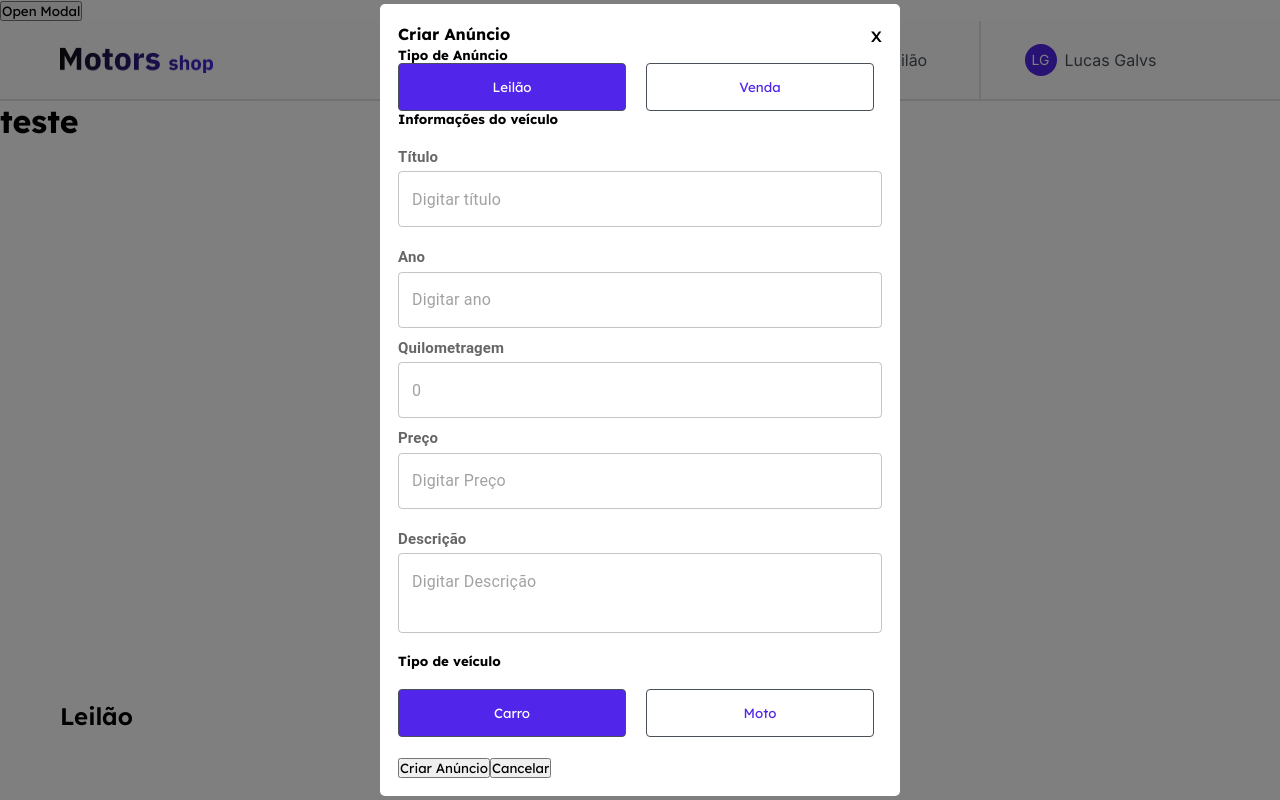
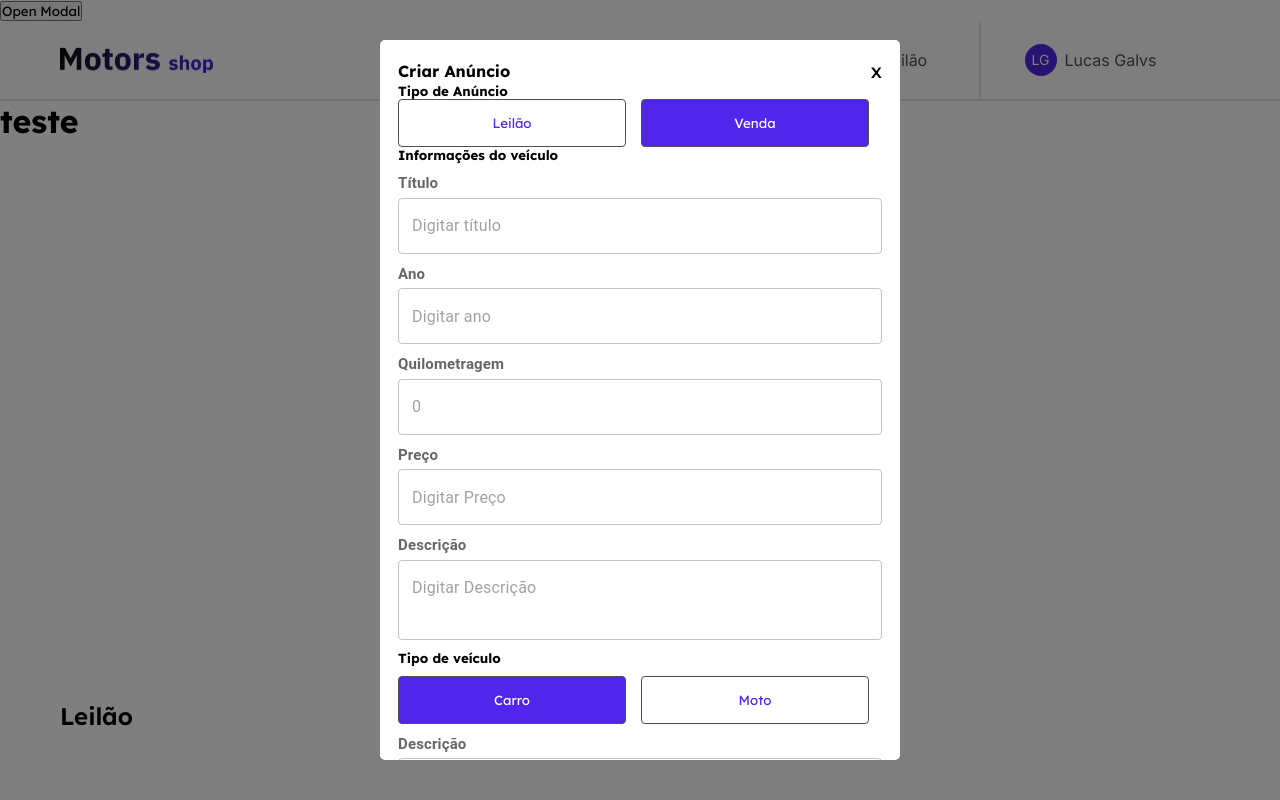
Before and after one commit to E-ecommerce-Motors/ecommerce-motors-front-end, a React (Vite) app: page / in a window 1280 px wide. Both pictures are taken after a click on the button "Open Modal". Shown: the top 800 px of the page. Built offline with nearby package versions, Linux system fonts and the light colour scheme; no server answers.

Commit message:
feat: now the body scroll is hidden when modal is opened

```diff
--- a/src/shared/components/CreateAnnouncementModal/index.tsx
+++ b/src/shared/components/CreateAnnouncementModal/index.tsx
@@ -11,18 +11,29 @@ import {
 import CreateAnnouncementProvider, {
   CreateAnnouncementContext,
 } from "../../providers/AnnouncementContext";
+import { toast } from "react-toastify";
+
+// typeAnnouncement,
+//         title,
+//         year,
+//         mileage,
+//         price,
+//         description,
+//         typeVehicle,
 
 const CreateAnnouncementModal = () => {
-  const { register, handleSubmit, reset } = useForm();
+  const { register, handleSubmit } = useForm();
 
   const onSubmit = async (data: any) => {
-    try {
-      const response = await api.post("announcements", data);
-      console.log(data);
-      reset();
-    } catch (error) {
-      console.error(error);
-    }
+    console.log(data);
+    api
+      .post("announcements", data)
+      .then((res) => {
+        toast.success("Aoba, bão?");
+      })
+      .catch((error) => {
+        toast.error(error.response.data.message);
+      });
   };
 
   const {
@@ -32,8 +43,9 @@ const CreateAnnouncementModal = () => {
     handleTypeClick,
     handleOfferClick,
     isOpen,
-    setIsOpen
   } = useContext(CreateAnnouncementContext);
+
+
 
   return (
     <>
@@ -46,19 +58,23 @@ const CreateAnnouncementModal = () => {
             <form onSubmit={handleSubmit(onSubmit)}>
               <div className="headerContent">
                 <h4>Criar Anúncio</h4>
-                <CloseButton onClick={toggleModal}>x</CloseButton>
+                <CloseButton onClick={toggleModal} type="button">x</CloseButton>
               </div>
               <h5>Tipo de Anúncio</h5>
               <div className="selectableContainer">
                 <SelectableButton
                   onClick={() => handleOfferClick("Leilao")}
                   isSelected={selectedOffer === "Leilao"}
+                  {...register("auction")}
+                  type="button"
                 >
                   Leilão
                 </SelectableButton>
                 <SelectableButton
                   onClick={() => handleOfferClick("Venda")}
                   isSelected={selectedOffer === "Venda"}
+                  {...register("sale")}
+                  type="button"
                 >
                   Venda
                 </SelectableButton>
@@ -100,19 +116,38 @@ const CreateAnnouncementModal = () => {
                   <SelectableButton
                     onClick={() => handleTypeClick("Carro")}
                     isSelected={selectedType === "Carro"}
+                    {...register("car")}
+                    type="button"
                   >
                     Carro
                   </SelectableButton>
                   <SelectableButton
                     onClick={() => handleTypeClick("Moto")}
                     isSelected={selectedType === "Moto"}
+                    {...register("motorcycle")}
+                    type="button"
                   >
                     Moto
                   </SelectableButton>
                 </div>
+                <TextFieldInput
+                  labelText="Descrição"
+                  placeholderText="Digitar Descrição"
+
+
+                  inputHeight={80}
+                  {...register("description")}
+                />
+                <TextFieldInput
+                  labelText="Descrição"
+                  placeholderText="Digitar Descrição"
+
+
+                  {...register("description")}
+                />
                 <div className="createCancel">
                   <button type="submit">Criar Anúncio</button>
-                  <button>Cancelar</button>
+                  <button type="button">Cancelar</button>
                 </div>
               </div>
             </form>
--- a/src/shared/components/CreateAnnouncementModal/style.ts
+++ b/src/shared/components/CreateAnnouncementModal/style.ts
@@ -23,10 +23,11 @@ export const ModalWrapper = styled.div`
   width: 100%;
   height: 100%;
   background-color: rgba(0, 0, 0, 0.5);
+
 `;
 
 export const ModalContent = styled.div`
-position: absolute;
+  position: fixed;
   display: flex;
   flex-direction: column;
   background-color: white;
@@ -34,8 +35,33 @@ position: absolute;
   border-radius: 5px;
   position: relative;
   width: 90%;
+  height: 90%;
+  overflow-y: scroll;
   max-width: 520px;
   gap: 20px;
+  z-index: 10;
+  &::-webkit-scrollbar-track
+{
+	box-shadow: inset 0 0 6px rgba(0,0,0,0.3);
+	border-radius: 10px;
+	background-color: #F5F5F5;
+  margin: 3px;
+}
+
+&::-webkit-scrollbar
+{
+	width: 7px;
+	background-color: #F5F5F5;
+  margin: 3px;
+}
+
+&::-webkit-scrollbar-thumb
+{
+	border-radius: 5px;
+	box-shadow: inset 0 0 6px rgba(0,0,0,.3);
+	background-color: lightgrey;
+}
+
   .headerContent {
     display: flex;
     justify-content: space-between;
@@ -45,12 +71,12 @@ position: absolute;
   .selectableContainer {
     display: flex;
     font-size: 16px;
-    gap: 20px;
+    gap: 15px;
     width: 100%;
   }
   .carInfo {
     display: flex;
-    gap: 20px;
+    gap: 10px;
     width: 100%;
     flex-direction: column;
     .yearKmPrice {
@@ -60,8 +86,8 @@ position: absolute;
       flex-wrap: wrap;
     }
     .carImage {
-        display: flex;
-        flex-direction: column;
+      display: flex;
+      flex-direction: column;
     }
   }
 `;
--- a/src/shared/components/TextFieldInput/index.tsx
+++ b/src/shared/components/TextFieldInput/index.tsx
@@ -1,4 +1,3 @@
-import TextField from "@mui/material/TextField";
 import InputLabel from "@mui/material/InputLabel";
 import { ContentTextAreaInput, CustomTextField } from "./styles";
 
--- a/src/shared/providers/AnnouncementContext.tsx
+++ b/src/shared/providers/AnnouncementContext.tsx
@@ -1,4 +1,5 @@
 import React, { createContext, useState } from "react";
+import { useForm } from "react-hook-form";
 
 type AnnouncementType = string;
 type VehicleType = string;
@@ -24,11 +25,17 @@ export const CreateAnnouncementContext = createContext(
 );
 
 export const CreateAnnouncementProvider = ({ children }: ChildrenProp) => {
+  const { register, handleSubmit, setValue, watch } = useForm();
   const [isOpen, setIsOpen] = useState(false);
   const [selectedType, setSelectedType] = useState("Carro");
-  const [selectedOffer, setSelectedOffer] = useState("Leilao");
+  const [selectedOffer, setSelectedOffer] = useState("Venda");
   const toggleModal = () => {
     setIsOpen(!isOpen);
+    if (!isOpen) {
+      document.body.style.overflow = "hidden";
+    } else {
+      document.body.style.overflow = "scroll";
+    }
   };
 
   const handleTypeClick = (option: string) => {
@@ -37,6 +44,7 @@ export const CreateAnnouncementProvider = ({ children }: ChildrenProp) => {
 
   const handleOfferClick = (offer: string) => {
     setSelectedOffer(offer);
+    setValue("typeAnnouncement", offer === "Leilao" ? "auction" : "sale");
   };
 
   return (
--- a/src/styles/GlobalStyles.ts
+++ b/src/styles/GlobalStyles.ts
@@ -117,4 +117,5 @@ export const GlobalStyles = createGlobalStyle`
         --random12: #30007D;
     }
 
+
 `;
```
